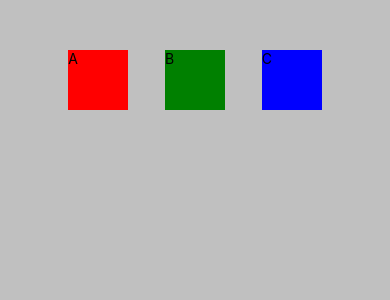
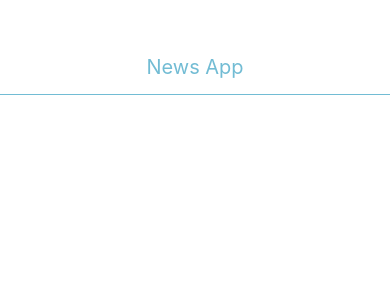
Before and after one commit to d4k37/newsApp, a React Native app: screen / in a window 390 px wide. Shown: the top 300 px of the page. Built offline with nearby package versions, Linux system fonts and the light colour scheme.

Commit message:
Styling based on Platform

```diff
--- a/App.js
+++ b/App.js
@@ -1,35 +1,15 @@
 import { StatusBar } from 'expo-status-bar';
 import { StyleSheet, Text, View } from 'react-native';
+import Header from './src/components/Header'
 
 export default function App() {
   return (
-    <View style={{
-      backgroundColor:'silver',
-       padding: 50,
-        flex: 1,
-         flexDirection: "row",
-         justifyContent: "space-around",
-         alignItems: "flex-start"
-         }}>
-      <View style={{width: 60, height:60, backgroundColor:'red'}}>
-        <Text>A</Text>
-      </View>
-      <View style={{width: 60, height:60, backgroundColor:'green'}}>
-        <Text>B</Text>
-      </View>
-      <View style={{width: 60, height:60, backgroundColor:'blue'}}>
-        <Text>C</Text>
-      </View>
-
-    </View>
+          <View>
+            <Header/>
+          </View>
   );
 }
 
 const styles = StyleSheet.create({
-  container: {
-    flex: 1,
-    backgroundColor: '#fff',
-    alignItems: 'center',
-    justifyContent: 'center',
-  },
+
 });
--- /dev/null
+++ b/src/components/Header.js
@@ -0,0 +1,29 @@
+import react from 'react'
+import {View, Text, StyleSheet, Platform} from 'react-native'
+
+const Header = () => {
+    return(
+        <View style={styles.header}>
+            <Text style={styles.title}>
+                News App
+            </Text>
+        </View>
+    )
+}
+
+export default Header
+
+const styles =  StyleSheet.create({
+    header:{
+        backgroundColor: Platform.OS === "android" ? '#72bcd4' : '#ffffff',
+        padding: 15,
+        borderBottomColor: Platform.OS === "android" ? '#ffffff' : '#72bcd4' ,
+        borderBottomWidth: 1
+    },
+    title:{
+        marginTop: 40,
+        textAlign: "center",
+        fontSize: 20,
+        color: Platform.OS === "android" ? "#ffffff" : '#72bcd4'
+    }
+})
```
